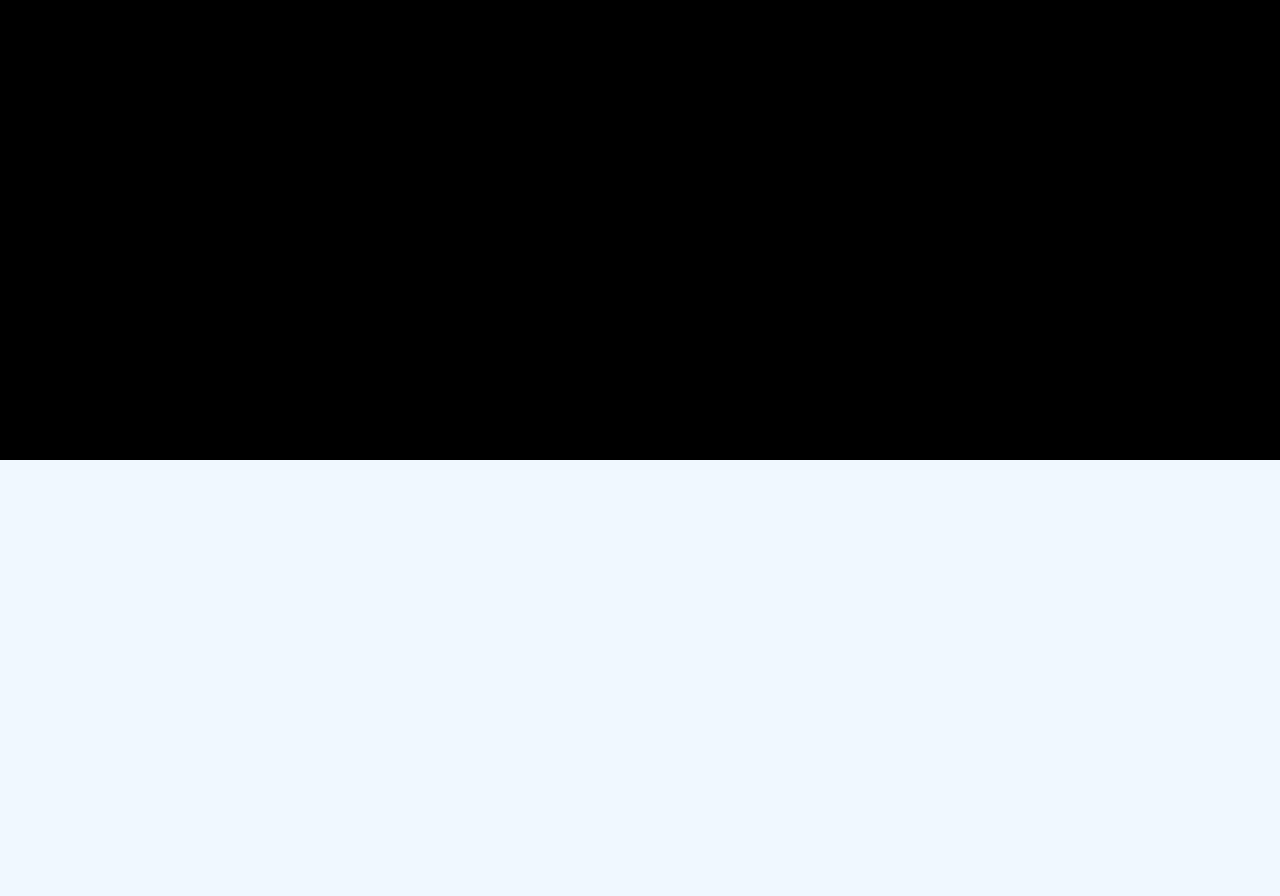
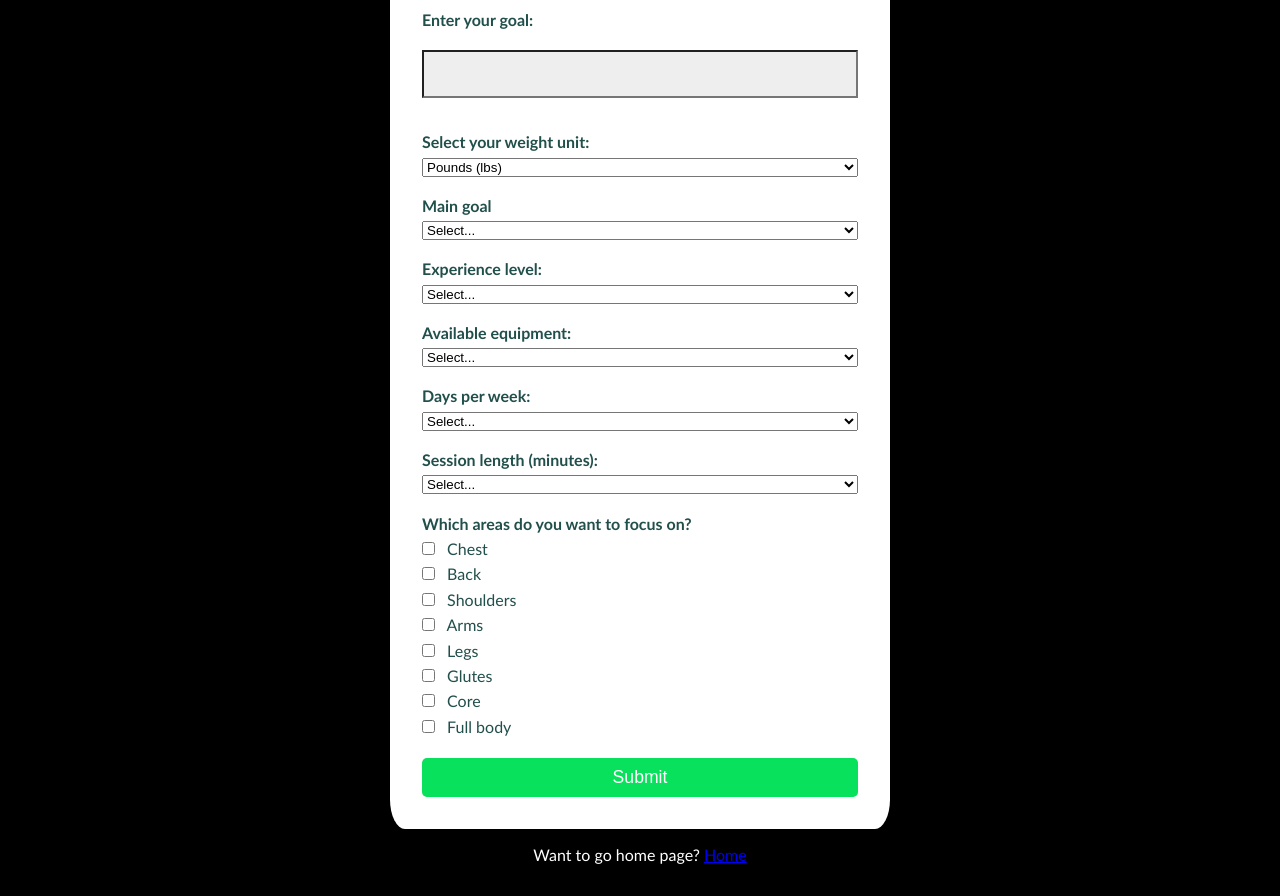
Before and after one commit to JustMalik03/Gym-Nutrition-Calculator, a React (Vite) app: page /gymplan in a window 1280 px wide. Shown: the part 340-1236 px from the top of the page. Before the commit the page ends 800 px from the top, so only its background shows below. Built offline with nearby package versions, Linux system fonts and the light colour scheme; no server answers; sample sign-in values are in the browser's storage.

Commit message:
added header to verify-email to show successful page load
FInished the form for gym-plan

```diff
--- a/src/css/GymPlan.css
+++ b/src/css/GymPlan.css
@@ -7,3 +7,49 @@
 .gymplan-page h1 {
     color: white;
 }
+
+.gymplan-form {
+    display: flex;
+    flex-direction: column;
+    gap: 0.4rem;
+    color: #214f4b;
+}
+
+.gymplan-form label,
+.gymplan-form p {
+    font-weight: 600;
+    text-align: left;
+    margin: 0.8rem 0 0;
+}
+
+.gymplan-form label:has(input[type="checkbox"]) {
+    font-weight: normal;
+    margin: 0;
+}
+
+.gymplan-form input[type="checkbox"] {
+    width: auto;
+    min-height: 0;
+    margin: 0 0.5em 0 0;
+    padding: 0;
+}
+
+.gymplan-form button {
+    margin-top: 1.0rem;
+    padding: 0.5em;
+    font-size: 1.1rem;
+    border: none;
+    border-radius: 5px;
+    background-color: #07e15b;
+    color: white;
+    cursor: pointer;
+}
+
+.gymplan-form button:disabled {
+    opacity: 0.6;
+    cursor: not-allowed;
+}
+
+#go-home{
+    color: white;
+}
--- a/src/pages/Gengymplan.jsx
+++ b/src/pages/Gengymplan.jsx
@@ -1,32 +1,7 @@
 import Header from "../components/components.jsx";
 import { useForm } from "react-hook-form";
 import "../css/GymPlan.css";
-
-
-const GOALS = [
-    { value: "lose_fat", label: "Lose fat" },
-    { value: "build_muscle", label: "Build muscle" },
-    { value: "get_stronger", label: "Get stronger" },
-    { value: "maintain", label: "Maintain" },
-    { value: "general_fitness", label: "General fitness" },
-];
-
-const EXPERIENCE = [
-    { value: "beginner", label: "Beginner (less than 6 months)" },
-    { value: "intermediate", label: "Intermediate (6 months - 2 years)" },
-    { value: "advanced", label: "Advanced (2+ years)" },
-];
-
-const EQUIPMENT = [
-    { value: "full_gym", label: "Full gym" },
-    { value: "home_dumbbells", label: "Home (dumbbells)" },
-    { value: "bodyweight", label: "Bodyweight only" },
-];
-
-const SESSION_LENGTHS = [30, 45, 60, 90, 120, 150, 180];
-
-const FOCUS_AREAS = ["Chest", "Back", "Shoulders", "Arms", "Legs", "Glutes", "Core", "Full body"];
-
+import { Link } from "react-router-dom";
 
 function GymPlan(){
     const {
@@ -34,13 +9,16 @@
         formState: {errors, isSubmitting}
     } = useForm({
         defaultValues: {
-            weightUnit: "1bs",
-            daysPerWeek: 3,
-            sessionMinutes: 60,
+            weightUnit: "lbs",
             focusAreas: [],
         },
 
 });
+
+const onSubmit = (data) => {
+    console.log("Form submitted with data:", data);
+//See data being sent
+};
 
 
     return(
@@ -48,16 +26,98 @@
         <Header />
         <main className="home-content gymplan-page">
         <h1> GYM PLAN</h1>
+        <form onSubmit={handleSubmit(onSubmit)} className="gymplan-form">
         <label htmlFor="currentWeight">Set your current weight:</label>
         <input id="currentWeight" type="number" {...register("currentWeight",
             { required: "Current weight is required", valueAsNumber: true, min: { value: 50, message: "Weight must be a realistic number" },
             max: { value: 1000, message: "Weight must be a realistic number" } })} />
             {errors.currentWeight && <span className="error-message">{errors.currentWeight.message}</span>}
 
+        <label htmlFor="goalWeight">Enter your goal: </label>
+        <input id="goalWeight" type="number" {...register("goalWeight",
+            { required: "Goal weight is required", valueAsNumber: true, min: { value: 50, message: "Weight must be a realistic number" },
+            max: { value: 1000, message: "Weight must be a realistic number" } })} />
+            {errors.goalWeight && <span className="error-message">{errors.goalWeight.message}</span>}
+
+        <label htmlFor="weightUnit">Select your weight unit:</label>
+        <select id="weightUnit" {...register("weightUnit", { required: "Weight unit is required" })}>
+            <option value="lbs">Pounds (lbs)</option>
+            <option value="kg">Kilograms (kg)</option>
+        </select>
+        {errors.weightUnit && <span className="error-message">{errors.weightUnit.message}</span>}
+
+        <label htmlFor="goal">Main goal</label>
+        <select id="goal" {...register("goal", { required: "Pick a goal" })}>
+            <option value="">Select...</option>
+            <option value="lose_fat">Lose fat</option>
+            <option value="build_muscle">Build muscle</option>
+            <option value="get_stronger">Get stronger</option>
+            <option value="maintain">Maintain</option>
+            <option value="general_fitness">General fitness</option>
+        </select>
+        {errors.goal && <span className="error-message">{errors.goal.message}</span>}
+
+        <label htmlFor="experience">Experience level:</label>
+        <select id="experience" {...register("experience", {required: "Pick an experience level"})}>
+            <option value="">Select...</option>
+            <option value="beginner">Beginner (less than 6 months)</option>
+            <option value="intermediate">Intermediate (6 months - 2 years)</option>
+            <option value="advanced">Advanced (2+ years)</option>
+        </select>
+        {errors.experience && <span className="error-message">{errors.experience.message}</span>}
+
+        <label htmlFor="equipment">Available equipment:</label>
+        <select id="equipment" {...register("equipment", {required: "Pick an equipment option"})}>
+            <option value="">Select...</option>
+            <option value="full_gym">Full gym</option>
+            <option value="home_dumbbells">Home (dumbbells)</option>
+            <option value="bodyweight">Bodyweight only</option>
+        </select>
+        {errors.equipment && <span className="error-message">{errors.equipment.message}</span>}
+
+        <label htmlFor="daysPerWeek">Days per week:</label>
+        <select id="daysPerWeek" {...register("daysPerWeek", {required: "Pick a number of days per week", valueAsNumber: true})}>
+            <option value="">Select...</option>
+            <option value="1">1</option>
+            <option value="2">2</option>
+            <option value="3">3</option>
+            <option value="4">4</option>
+            <option value="5">5</option>
+            <option value="6">6</option>
+            <option value="7">7</option>
+        </select>
+        {errors.daysPerWeek && <span className="error-message">{errors.daysPerWeek.message}</span>}
+
+        <label htmlFor="sessionMinutes">Session length (minutes):</label>
+        <select id="sessionMinutes" {...register("sessionMinutes", {required: "Pick a session length", valueAsNumber: true})}>
+            <option value="">Select...</option>
+            <option value="30">30</option>
+            <option value="45">45</option>
+            <option value="60">60</option>
+            <option value="90">90</option>
+            <option value="120">120</option>
+            <option value="150">150</option>
+            <option value="180">180</option>
+        </select>
+        {errors.sessionMinutes && <span className="error-message">{errors.sessionMinutes.message}</span>}
+
+        <p>Which areas do you want to focus on?</p>
+        <label><input type="checkbox" value="chest" {...register("focusAreas", { required: "Pick at least one area" })} /> Chest</label>
+        <label><input type="checkbox" value="back" {...register("focusAreas")} /> Back</label>
+        <label><input type="checkbox" value="shoulders" {...register("focusAreas")} /> Shoulders</label>
+        <label><input type="checkbox" value="arms" {...register("focusAreas")} /> Arms</label>
+        <label><input type="checkbox" value="legs" {...register("focusAreas")} /> Legs</label>
+        <label><input type="checkbox" value="glutes" {...register("focusAreas")} /> Glutes</label>
+        <label><input type="checkbox" value="core" {...register("focusAreas")} /> Core</label>
+        <label><input type="checkbox" value="full_body" {...register("focusAreas")} /> Full body</label>
+        {errors.focusAreas && <span className="error-message">{errors.focusAreas.message}</span>}
+
+
+        <button type="submit" disabled={isSubmitting}>Submit</button>
+        </form>
+        <p id="go-home">Want to go home page? <Link to="/">Home</Link></p>
         </main>
-
         </>
-    );
-}
+    );}
 
 export default GymPlan;
--- a/src/pages/VerifyEmail.jsx
+++ b/src/pages/VerifyEmail.jsx
@@ -3,6 +3,7 @@
 import { useEffect, useState } from "react";
 import { postRequest } from "../../utils/service";
 import { Alert, CircularProgress } from "@mui/material";
+import Header from "../components/components.jsx";
 
 const VerifyEmail = () => {
   const { user, login } = useAuth();
@@ -45,6 +46,7 @@
 
   return (
     <div>
+      <Header />
       {isLoading ? (
         <div>
           <CircularProgress />
@@ -62,6 +64,8 @@
               {error.error ? <Alert severity="error">{error.message}</Alert> : null}
             </div>
           )}
+
+
         </div>
       )}
     </div>
```
